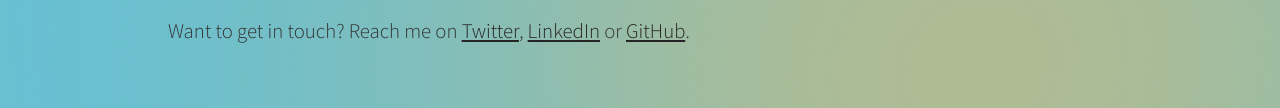
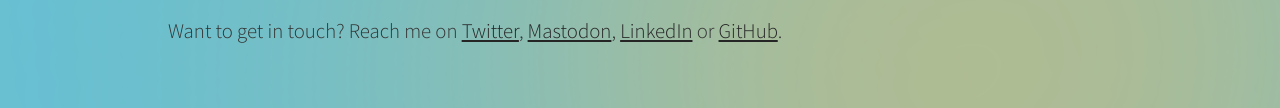
Before and after one commit to arinbjornk/arinbjornk.github.io, a plain HTML site: page index.html in a window 1280 px wide. Shown: the part 2657-2765 px from the top of the page. Drawn offline with Linux system fonts and the light colour scheme.

Commit message:
Add mastodon link

```diff
--- a/index.html
+++ b/index.html
@@ -157,6 +157,7 @@
         <div class="right subtitle alternate">Contact</div>
         <p>Want to get in touch? Reach me on
           <a href="https:/twitter.com/arinbjornkol" style="color:#252525;">Twitter</a>,
+          <a rel="me" href="https://sigmoid.social/@arinbjorn" style="color:#252525";>Mastodon</a>,
           <a href="https:/linkedin.com/in/arinbjorn" style="color:#252525;">LinkedIn</a> or
           <a href="https:/github.com/arinbjornk" style="color:#252525;">GitHub</a>.</p>
         </div>
```
